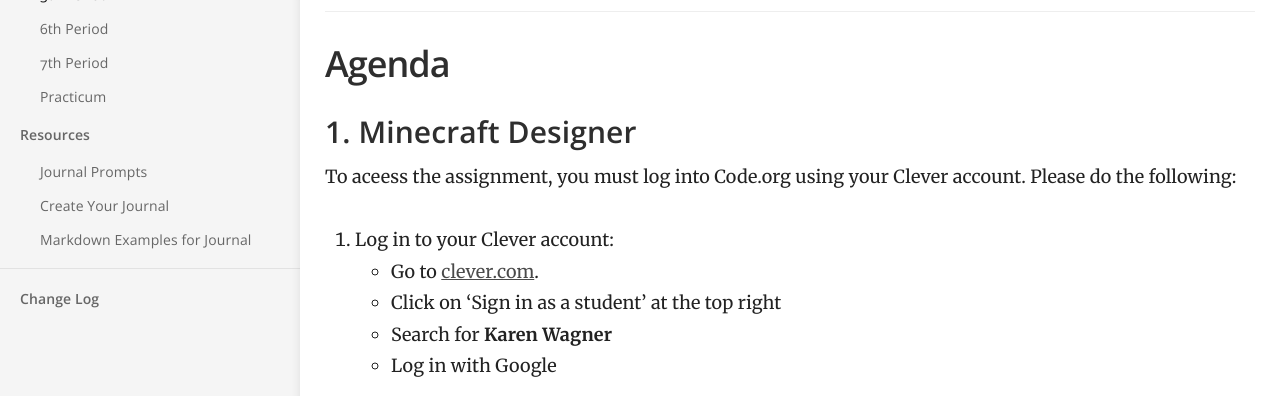
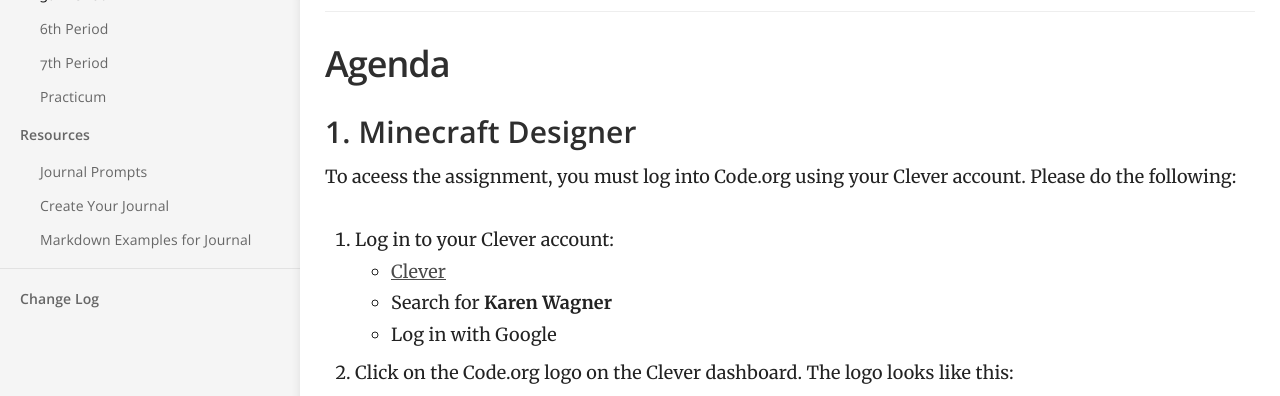
Before and after one commit to mswhitby/classroom, a Jekyll site: the page built from _docs/classes/1st.md, in a window 1280 px wide and 900 px high, scrolled down 344 px, cut to the strip 0-396 px from the top of the window. Built offline with Jekyll 4.4.1, drawn with Linux system fonts in a browser that asks for light colours.

Commit message:
Update 1st.md

```diff
--- a/_docs/classes/1st.md
+++ b/_docs/classes/1st.md
@@ -14,8 +14,7 @@ order: 1
 To aceess the assignment, you must log into Code.org using your Clever account. Please do the following:
 
   1. Log in to your Clever account:
-      - Go to [clever.com](https://www.clever.com/).
-      - Click on 'Sign in as a student' at the top right
+      - [Clever](https://clever.com/oauth/district-picker?client_id=2f27405716644a951b23&redirect_uri=https%3A%2F%2Fstudio.code.org%2Fusers%2Fauth%2Fclever%2Fcallback&response_type=code&state=ede33ff61289cf32708a0f54079cdd23e31d0b0a02b0e0e8)
       - Search for **Karen Wagner**
       - Log in with Google
 
```
